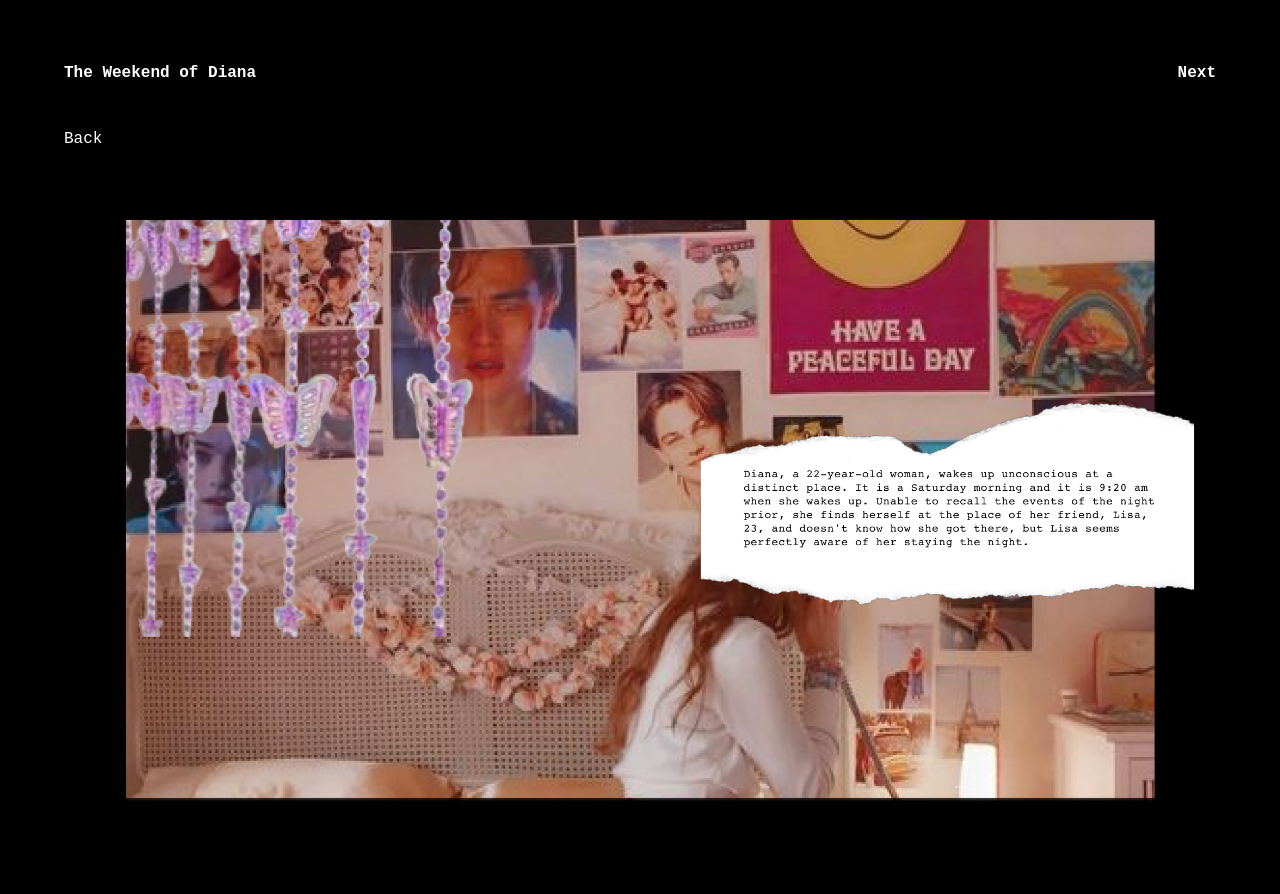
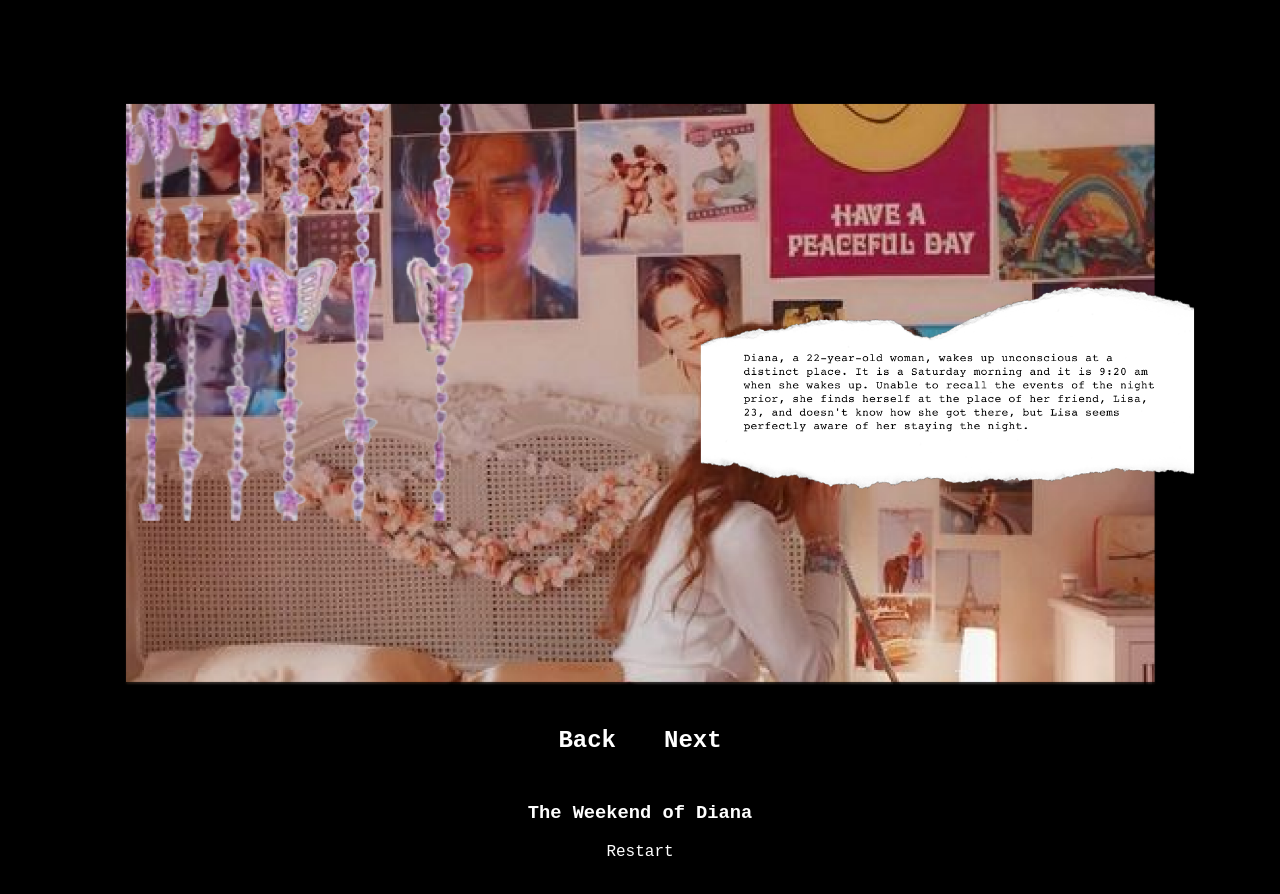
Before and after one commit to geozwing/IAT313-The-Weekend-of-Diana, a plain HTML site: page page_2.html in a window 1280 px wide. Drawn offline with Linux system fonts and the light colour scheme.

Commit message:
preliminary - header&optionchange

```diff
--- a/css/style.css
+++ b/css/style.css
@@ -32,6 +32,18 @@ header {
   align-items: baseline;
 }
 
+.nav {
+  display: flex;
+}
+
+
+footer {
+  margin-top: 3rem;
+  text-align: center;
+}
+
+.
+
 p {
   margin: 0;
 
@@ -48,8 +60,13 @@ p {
   margin-bottom: 2rem;
 }
 
+.o-link1 {
+  text-align:right;
+  margin-right: 3rem;
+
+}
 .o-link2 {
-text-align:right;
+text-align:left;
 }
 
 /* .story {
@@ -68,11 +85,6 @@ text-align:right;
 }
 
 
-/* .o-link {
-  margin-right: 5rem;
-  font-size: 1.3rem;
-  font-weight: bold;
-} */
 
 .scene {
   max-width: 100%;
@@ -93,30 +105,24 @@ text-align:right;
 
 
 
+.choice {
 
-/* .pic {
-  border: 1px solid black;
-} */
-
-.choice {
-  /* flex: 1; */
-  /* border: 1px solid black; */
   text-align:center;
 
-  /* text-align: center; */
-  /* justify-content: center; */
 }
 
 .intext-link {
 text-decoration: none;
 color: white;
 }
+.intext-link:hover {
+  text-decoration:underline;
+  color:white;
+
+}
 
 .c-text {
-  /* transform: translate(0px,-150px); */
-  /* position: absolute;
-     left: 0px;
-     top: 0px; */
-     margin-top: -50%;
+    font-size: 1.5rem;
+    margin-top: -50%;
     margin-bottom: 50%;
 }
--- a/page_2.html
+++ b/page_2.html
@@ -10,25 +10,33 @@
       </head>
       <body>
 
-        <header>
-          <div class="option o-link1">
-            <a href="index.html" class="intext-link c-text">The Weekend of Diana</a>
-          </div>
 
-          <div class="option o-link2">
 
-            <a href="page_3.html" class="intext-link c-text">Next</a>
-          </div>
-
-        </header>
-
-        <div class="back">
+        <!-- <div class="back">
           <a href="page_1.html" class="intext-link c-text">Back</a>
-        </div>
+        </div> -->
 
         <div class="scene-pic">
           <img class="scene" src="images/finalscreens/screen3.png" alt="int-one">
         </div>
+
+        <div class="nav">
+          <div class="option o-link1">
+            <a href="page_1.html" class="intext-link c-text">Back</a>
+          </div>
+
+          <div class="option o-link2">
+            <a href="page_3.html" class="intext-link c-text">Next</a>
+          </div>
+
+        </div>
+
+        <footer>
+          <h3 class="twod">The Weekend of Diana</h3>
+          <a href="page_1.html" class="intext-link r-text">Restart</a>
+
+        </footer>
+
 
 
         </body>
```
Also changed, not shown: index.html (+0 -17 lines), page_1.html (+18 -3 lines), page_3.html (+22 -4 lines).
